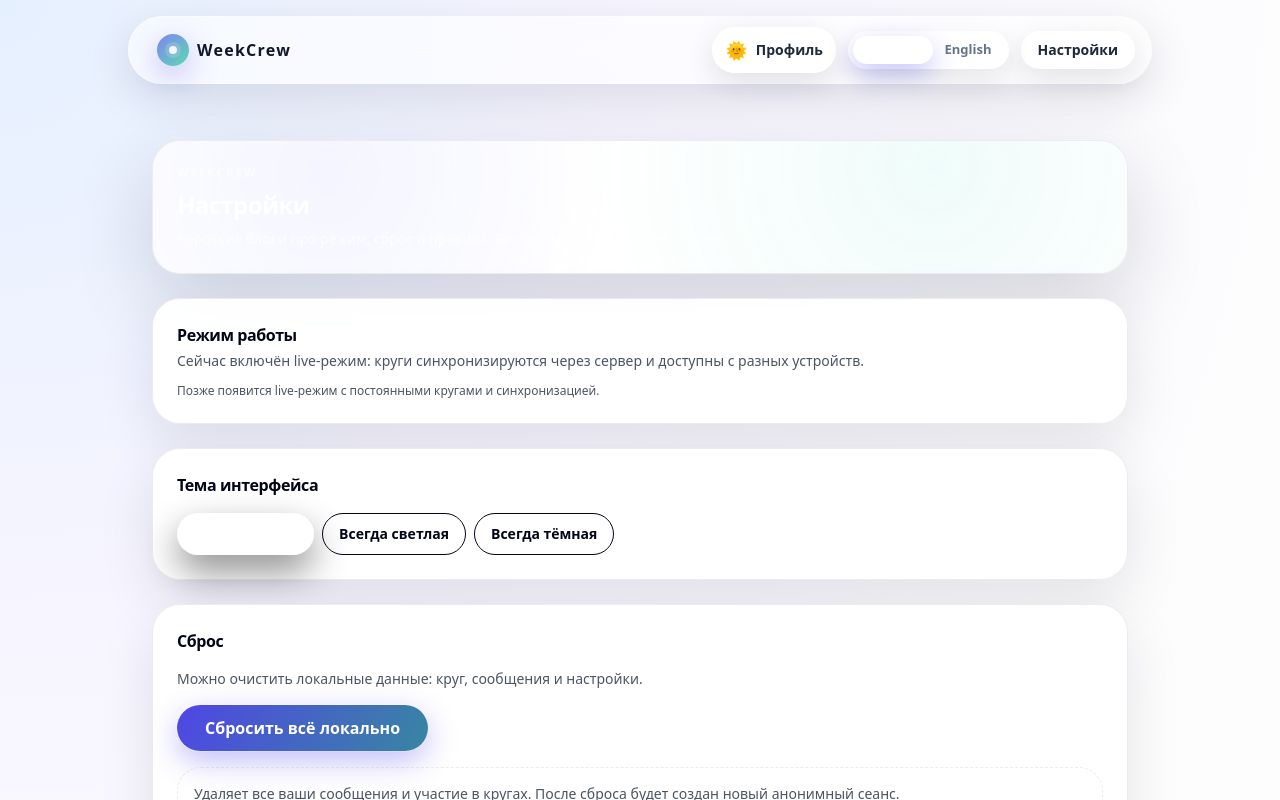
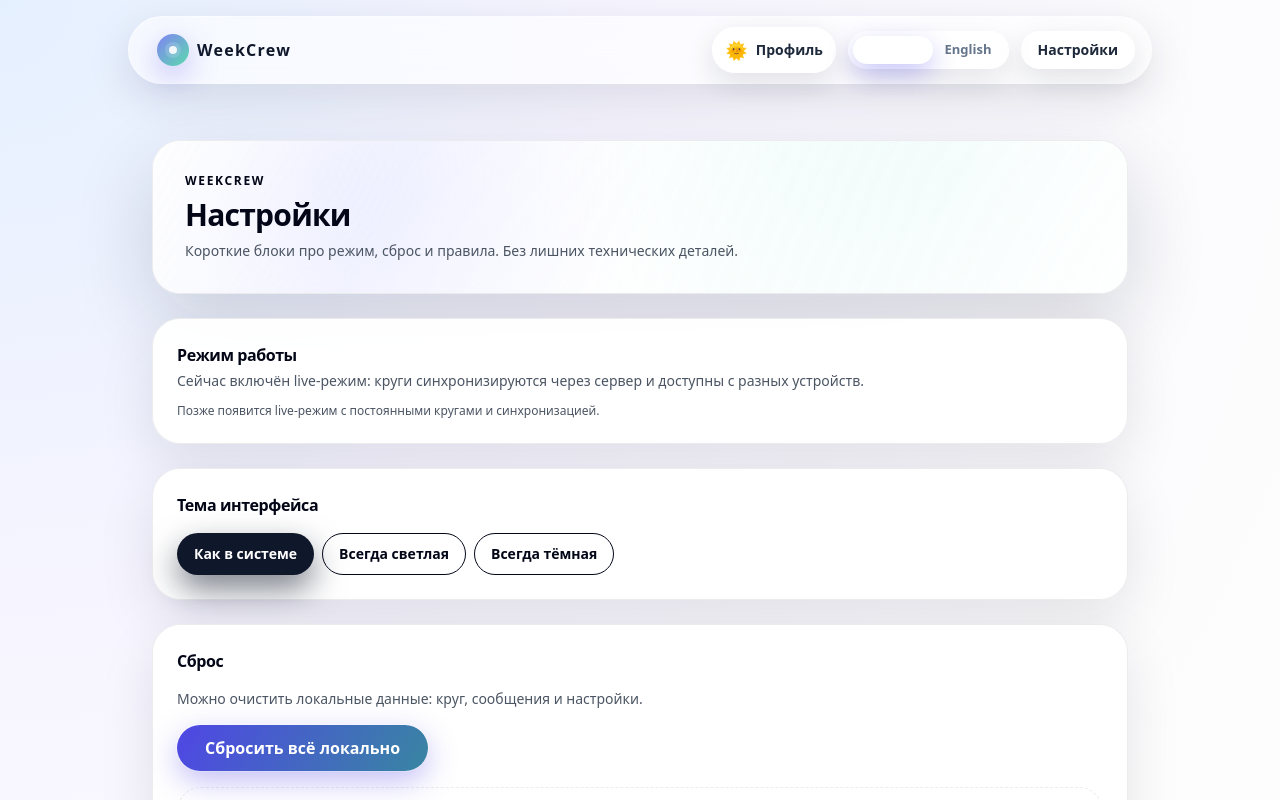
Before and after one commit to QuantumKeyUYU/WeekCrew, a Next.js app: page /settings in a window 1280 px wide. Shown: the top 800 px of the page. Built offline with nearby package versions, Linux system fonts and the light colour scheme; no server answers.

Commit message:
Update page.tsx

```diff
--- a/src/app/(routes)/settings/page.tsx
+++ b/src/app/(routes)/settings/page.tsx
@@ -97,11 +97,12 @@ export default function SettingsPage() {
   const deviceResetButtonLabel = resettingDevice
     ? t('settings_device_reset_pending')
     : t('settings_device_reset_button');
+
   const themeOptions: ThemePreference[] = ['system', 'light', 'dark'];
   const themeLabelKey: Record<ThemePreference, CopyKey> = {
     system: 'settings_theme_system',
     light: 'settings_theme_light',
-    dark: 'settings_theme_dark'
+    dark: 'settings_theme_dark',
   } as const;
 
   const handleThemeChange = (value: ThemePreference) => {
@@ -115,27 +116,39 @@ export default function SettingsPage() {
 
   return (
     <main className="space-y-6 py-6">
-      <section className="app-hero relative overflow-hidden p-6 text-white">
-        <div className="pointer-events-none absolute inset-0 opacity-70">
-          <div className="absolute inset-0 bg-[radial-gradient(circle_at_18%_24%,rgba(124,136,255,0.12),transparent_36%)]" />
-          <div className="absolute inset-0 bg-[radial-gradient(circle_at_80%_20%,rgba(45,212,191,0.1),transparent_44%)]" />
+      {/* Hero-блок настроек */}
+      <section className="app-hero relative overflow-hidden p-6 text-[var(--text-primary)] sm:p-8">
+        <div className="pointer-events-none absolute inset-0 opacity-85">
+          <div className="absolute inset-0 bg-[radial-gradient(circle_at_18%_24%,rgba(124,136,255,0.18),transparent_40%)]" />
+          <div className="absolute inset-0 bg-[radial-gradient(circle_at_80%_20%,rgba(45,212,191,0.16),transparent_45%)]" />
+          <div className="absolute inset-0 bg-[linear-gradient(120deg,rgba(255,255,255,0.85),transparent_26%,rgba(255,255,255,0.9))]" />
         </div>
         <div className="relative space-y-2">
-          <p className="text-xs font-semibold uppercase tracking-[0.14em] text-white/60">WeekCrew</p>
-          <h1 className="text-2xl font-semibold tracking-tight text-white/90">{t('settings_title')}</h1>
-          <p className="text-sm text-white/75">{t('settings_intro')}</p>
+          <p className="text-xs font-semibold uppercase tracking-[0.14em] text-[var(--text-secondary)]/80">
+            WeekCrew
+          </p>
+          <h1 className="text-2xl font-semibold tracking-tight text-[var(--text-primary)] sm:text-3xl">
+            {t('settings_title')}
+          </h1>
+          <p className="text-sm text-[var(--text-secondary)]">{t('settings_intro')}</p>
         </div>
       </section>
 
+      {/* Режим работы */}
       <section className="app-panel p-6 text-sm text-[var(--text-secondary)]">
-        <h2 className="text-base font-semibold tracking-tight text-[var(--text-primary)]">{t('settings_mode_title')}</h2>
+        <h2 className="text-base font-semibold tracking-tight text-[var(--text-primary)]">
+          {t('settings_mode_title')}
+        </h2>
         <p className="mt-1 text-sm">{modeDescription}</p>
         <p className="mt-3 text-xs text-[var(--text-secondary)]/80">{t('settings_mode_future')}</p>
       </section>
 
+      {/* Тема интерфейса */}
       <section className="app-panel p-6 text-sm text-[var(--text-secondary)]">
         <div>
-          <h2 className="text-base font-semibold tracking-tight text-[var(--text-primary)]">{t('settings_theme_title')}</h2>
+          <h2 className="text-base font-semibold tracking-tight text-[var(--text-primary)]">
+            {t('settings_theme_title')}
+          </h2>
         </div>
         <div className="mt-4 flex flex-wrap gap-2">
           {themeOptions.map((option) => {
@@ -146,10 +159,17 @@ export default function SettingsPage() {
                 type="button"
                 onClick={() => handleThemeChange(option)}
                 className={clsx(
-                  'rounded-full border px-4 py-2.5 text-sm font-semibold transition focus-visible:outline-none focus-visible:ring-2 focus-visible:ring-indigo-200 focus-visible:ring-offset-2 focus-visible:ring-offset-transparent',
+                  'rounded-full border px-4 py-2.5 text-sm font-semibold transition ' +
+                    'focus-visible:outline-none focus-visible:ring-2 focus-visible:ring-indigo-200 ' +
+                    'focus-visible:ring-offset-2 focus-visible:ring-offset-transparent',
                   active
-                    ? 'border-white/30 bg-white/10 text-white shadow-[0_16px_36px_rgba(0,0,0,0.45)]'
-                    : 'border-[var(--border-subtle)] bg-[var(--surface-subtle)]/80 text-[var(--text-primary)] hover:-translate-y-0.5 hover:border-white/20 hover:bg-white/5 dark:border-white/10 dark:bg-white/5 dark:text-white/85',
+                    ? // Активная тема — контрастная: тёмная таблетка на светлой теме, светлая на тёмной
+                      'border-slate-900/80 bg-slate-900 text-white shadow-[0_14px_32px_rgba(15,23,42,0.55)] ' +
+                      'dark:border-white/85 dark:bg-white dark:text-slate-900'
+                    : // Неактивные — мягкие, но читаемые
+                      'border-[var(--border-subtle)] bg-[var(--surface-subtle)]/90 text-[var(--text-primary)] ' +
+                      'hover:-translate-y-0.5 hover:border-slate-300/90 hover:bg-white/80 ' +
+                      'dark:border-white/15 dark:bg-slate-900/60 dark:text-white/85 dark:hover:border-white/30'
                 )}
                 aria-pressed={active}
               >
@@ -160,15 +180,27 @@ export default function SettingsPage() {
         </div>
       </section>
 
+      {/* Сброс данных */}
       <section className="app-panel space-y-4 p-6 text-sm text-[var(--text-secondary)]">
-        <h2 className="text-base font-semibold tracking-tight text-[var(--text-primary)]">{t('settings_reset_title')}</h2>
+        <h2 className="text-base font-semibold tracking-tight text-[var(--text-primary)]">
+          {t('settings_reset_title')}
+        </h2>
         <p className="text-sm">{t('settings_reset_description')}</p>
         <div className="mt-4">
-          <button type="button" onClick={handleClearLocalData} disabled={clearing} className={`${primaryCtaClass} px-7 py-2.5 text-sm`}>
+          <button
+            type="button"
+            onClick={handleClearLocalData}
+            disabled={clearing}
+            className={`${primaryCtaClass} px-7 py-2.5 text-sm`}
+          >
             {resetButtonLabel}
           </button>
         </div>
-        {message && <p className="mt-3 text-xs text-[var(--text-secondary)]/90">{message}</p>}
+        {message && (
+          <p className="mt-3 text-xs text-[var(--text-secondary)]/90">
+            {message}
+          </p>
+        )}
         <div className="mt-6 rounded-3xl border border-dashed border-[var(--border-card)] bg-[var(--surface-subtle)]/90 p-4 text-sm text-[var(--text-secondary)] dark:border-white/10 dark:bg-white/5 dark:text-white/85">
           <p className="text-sm">{t('settings_device_reset_description')}</p>
           <button
@@ -179,12 +211,19 @@ export default function SettingsPage() {
           >
             {deviceResetButtonLabel}
           </button>
-          {deviceResetMessage && <p className="mt-3 text-xs text-amber-700 dark:text-amber-300">{deviceResetMessage}</p>}
+          {deviceResetMessage && (
+            <p className="mt-3 text-xs text-amber-700 dark:text-amber-300">
+              {deviceResetMessage}
+            </p>
+          )}
         </div>
       </section>
 
+      {/* Правила */}
       <section className="app-panel space-y-4 p-6 text-sm text-[var(--text-secondary)]">
-        <h2 className="text-base font-semibold tracking-tight text-[var(--text-primary)]">{t('settings_rules_title')}</h2>
+        <h2 className="text-base font-semibold tracking-tight text-[var(--text-primary)]">
+          {t('settings_rules_title')}
+        </h2>
         <p className="text-sm">{t('settings_rules_description')}</p>
         <div className="mt-4 flex flex-col gap-3 sm:flex-row">
           <button
@@ -202,20 +241,37 @@ export default function SettingsPage() {
             {t('settings_rules_reset_button')}
           </button>
         </div>
-        {rulesMessage && <p className="mt-3 text-xs text-slate-500 dark:text-slate-400">{rulesMessage}</p>}
+        {rulesMessage && (
+          <p className="mt-3 text-xs text-slate-500 dark:text-slate-400">
+            {rulesMessage}
+          </p>
+        )}
       </section>
 
+      {/* Технические детали */}
       <details className="app-panel border border-dashed border-[var(--border-subtle)] p-6 text-sm text-slate-700 shadow-none dark:border-white/20 dark:text-slate-200">
-        <summary className="cursor-pointer text-base font-semibold text-slate-900 dark:text-white">{t('settings_technical_title')}</summary>
-        <p className="mt-2 text-sm text-slate-500 dark:text-slate-300">{t('settings_technical_description')}</p>
+        <summary className="cursor-pointer text-base font-semibold text-slate-900 dark:text-white">
+          {t('settings_technical_title')}
+        </summary>
+        <p className="mt-2 text-sm text-slate-500 dark:text-slate-300">
+          {t('settings_technical_description')}
+        </p>
         <div className="mt-4 space-y-3 rounded-2xl border border-[var(--border-subtle)] bg-[var(--surface-subtle)] p-4 text-xs text-slate-600 dark:border-white/10 dark:bg-slate-950/40 dark:text-slate-200">
           <div>
-            <p className="text-[11px] uppercase tracking-wide text-slate-400">{t('settings_device_current_label')}</p>
-            <p className="mt-1 break-all font-mono text-[12px] text-slate-800 dark:text-white">{deviceId ?? t('settings_device_loading')}</p>
+            <p className="text-[11px] uppercase tracking-wide text-slate-400">
+              {t('settings_device_current_label')}
+            </p>
+            <p className="mt-1 break-all font-mono text-[12px] text-slate-800 dark:text-white">
+              {deviceId ?? t('settings_device_loading')}
+            </p>
           </div>
           <div>
-            <p className="text-[11px] uppercase tracking-wide text-slate-400">{t('settings_device_storage_key_label')}</p>
-            <p className="mt-1 font-mono text-[12px] text-slate-600 dark:text-slate-300">{DEVICE_ID_KEY}</p>
+            <p className="text-[11px] uppercase tracking-wide text-slate-400">
+              {t('settings_device_storage_key_label')}
+            </p>
+            <p className="mt-1 font-mono text-[12px] text-slate-600 dark:text-slate-300">
+              {DEVICE_ID_KEY}
+            </p>
           </div>
         </div>
       </details>
```
